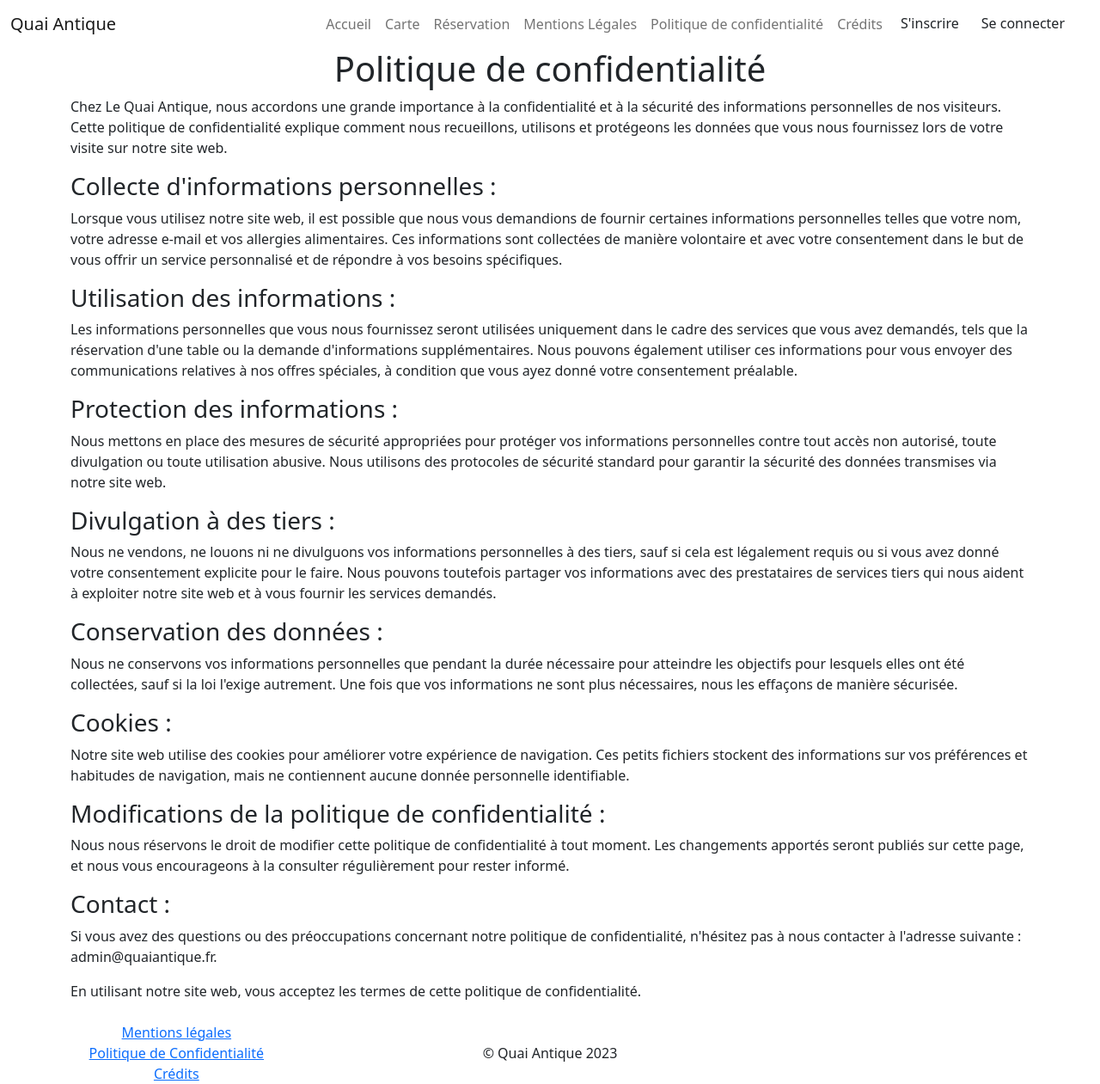
After one commit to Mist3rYan/QuaiAntique, a Symfony app: template templates/politique_de_confidentialite/index.html.twig in a window 1280 px wide. The commit adds this page. Shown: the whole page at 86% size. Run offline with Twig, Linux system fonts and the light colour scheme; the template is opened without the code that fills it, so the values that code supplies are empty; some libraries are stand-ins or nearby versions.

Commit message:
page mention et politique

```diff
--- a/templates/partials/_footer.html.twig
+++ b/templates/partials/_footer.html.twig
@@ -2,13 +2,13 @@
 <footer
 	class="pied-de-page d-none d-lg-inline">
 	<!-- Copyright -->
-	<div class="row bgFooter">
+	<div class="row footer mt-4">
 		<div class="col-4 text-center">
 			<div class="row">
-				<a class="link-footer" href="#">Mentions légales</a>
+				<a class="link-footer" href="{{path('app_mentions_legales')}}">Mentions légales</a>
 			</div>
 			<div class="row">
-				<a class="link-footer" href="#">Politique de Confidentialité</a>
+				<a class="link-footer" href="{{path('app_politique_de_confidentialite')}}">Politique de Confidentialité</a>
 			</div>
 			<div class="row">
 				<a class="link-footer" href="#">Crédits</a>
--- a/templates/partials/_header.html.twig
+++ b/templates/partials/_header.html.twig
@@ -21,10 +21,10 @@
 						<a class="nav-link" href="#">Réservation</a>
 					</li>
 					<li class="nav-item hiddenLi">
-						<a class="nav-link" href="#">Mentions Légales</a>
+						<a class="nav-link" href="{{path('app_mentions_legales')}}">Mentions Légales</a>
 					</li>
 					<li class="nav-item hiddenLi">
-						<a class="nav-link" href="#">Politique de confidentialité</a>
+						<a class="nav-link" href="{{path('app_politique_de_confidentialite')}}">Politique de confidentialité</a>
 					</li>
 					<li class="nav-item hiddenLi">
 						<a class="nav-link" href="#">Crédits</a>
--- /dev/null
+++ b/templates/politique_de_confidentialite/index.html.twig
@@ -0,0 +1,54 @@
+{% extends 'base.html.twig' %}
+
+{% block title %}Politique de confidentialité
+{% endblock %}
+
+{% block body %}
+	<div class="container">
+		<h1 class="text-center">Politique de confidentialité</h1>
+		<div class="conteneurTransparent">
+			<p>
+				Chez Le Quai Antique, nous accordons une grande importance à la confidentialité et à la
+				            sécurité des informations personnelles de nos visiteurs. Cette politique de confidentialité
+				            explique comment nous recueillons, utilisons et protégeons les données que vous nous fournissez
+				            lors de votre visite sur notre site web.</p>
+			<h3>Collecte d'informations personnelles :</h3>
+			<p>Lorsque vous utilisez notre site web, il est possible que nous vous demandions de fournir
+				            certaines informations personnelles telles que votre nom, votre adresse e-mail et vos allergies
+				            alimentaires. Ces informations sont collectées de manière volontaire et avec votre consentement
+				            dans le but de vous offrir un service personnalisé et de répondre à vos besoins spécifiques.</p>
+			<h3>Utilisation des informations :</h3>
+			<p>Les informations personnelles que vous nous fournissez seront utilisées uniquement dans le
+				            cadre des services que vous avez demandés, tels que la réservation d'une table ou la demande
+				            d'informations supplémentaires. Nous pouvons également utiliser ces informations pour vous
+				            envoyer des communications relatives à nos offres spéciales, à condition que vous ayez donné
+				            votre consentement préalable.</p>
+			<h3>Protection des informations :</h3>
+			<p>Nous mettons en place des mesures de sécurité appropriées pour protéger vos informations
+				            personnelles contre tout accès non autorisé, toute divulgation ou toute utilisation abusive.
+				            Nous utilisons des protocoles de sécurité standard pour garantir la sécurité des données
+				            transmises via notre site web.</p>
+			<h3>Divulgation à des tiers :</h3>
+			<p>Nous ne vendons, ne louons ni ne divulguons vos informations personnelles à des tiers,
+				            sauf si cela est légalement requis ou si vous avez donné votre consentement explicite pour le faire.
+				            Nous pouvons toutefois partager vos informations avec des prestataires de services tiers qui nous
+				            aident à exploiter notre site web et à vous fournir les services demandés.</p>
+			<h3>Conservation des données :</h3>
+			<p>Nous ne conservons vos informations personnelles que pendant la durée nécessaire pour atteindre
+				            les objectifs pour lesquels elles ont été collectées, sauf si la loi l'exige autrement. Une fois
+				            que vos informations ne sont plus nécessaires, nous les effaçons de manière sécurisée.</p>
+			<h3>Cookies :</h3>
+			<p>Notre site web utilise des cookies pour améliorer votre expérience de navigation.
+				            Ces petits fichiers stockent des informations sur vos préférences et habitudes de navigation,
+				            mais ne contiennent aucune donnée personnelle identifiable.</p>
+			<h3>Modifications de la politique de confidentialité :</h3>
+			<p>Nous nous réservons le droit de modifier cette politique de confidentialité à tout moment.
+				            Les changements apportés seront publiés sur cette page, et nous vous encourageons à la consulter
+				            régulièrement pour rester informé.</p>
+			<h3>Contact :</h3>
+			<p>Si vous avez des questions ou des préoccupations concernant notre politique de confidentialité,
+				            n'hésitez pas à nous contacter à l'adresse suivante : admin@quaiantique.fr.</p>
+			<p>En utilisant notre site web, vous acceptez les termes de cette politique de confidentialité.</p>
+		</div>
+	</div>
+{% endblock %}
--- a/templates/security/login.html.twig
+++ b/templates/security/login.html.twig
@@ -19,8 +19,8 @@
 							<a href="{{ path('app_logout') }}">Me déconnecter</a>
 						</div>
 					{% endif %}
-
-					<h1 class="h3 mb-3 font-weight-normal">Me connecter</h1>
+					<h1 class="text-center">Me connecter</h1>
+					<div class="conteneurTransparent">
 						<label for="inputEmail">Email</label>
 						<input type="email" value="{{ last_username }}" name="email" id="inputEmail" class="form-control" autocomplete="email" required autofocus>
 						<label class="mt-4" for="inputPassword">Mot de passe</label>
@@ -43,6 +43,7 @@
 						<button class="btn btnNavbar mt-4" type="submit">
 							Connexion
 						</button>
+					</div>
 				</form>
 			</div>
 		</div>
```
Also changed, not shown: assets/css/app.scss (+23 -21 lines), src/Controller/MentionsLegalesController.php (added, +18 -0 lines), src/Controller/PolitiqueDeConfidentialiteController.php (added, +18 -0 lines), templates/mentions_legales/index.html.twig (added, +46 -0 lines). Lines whose indentation alone changed are shown as unchanged.
